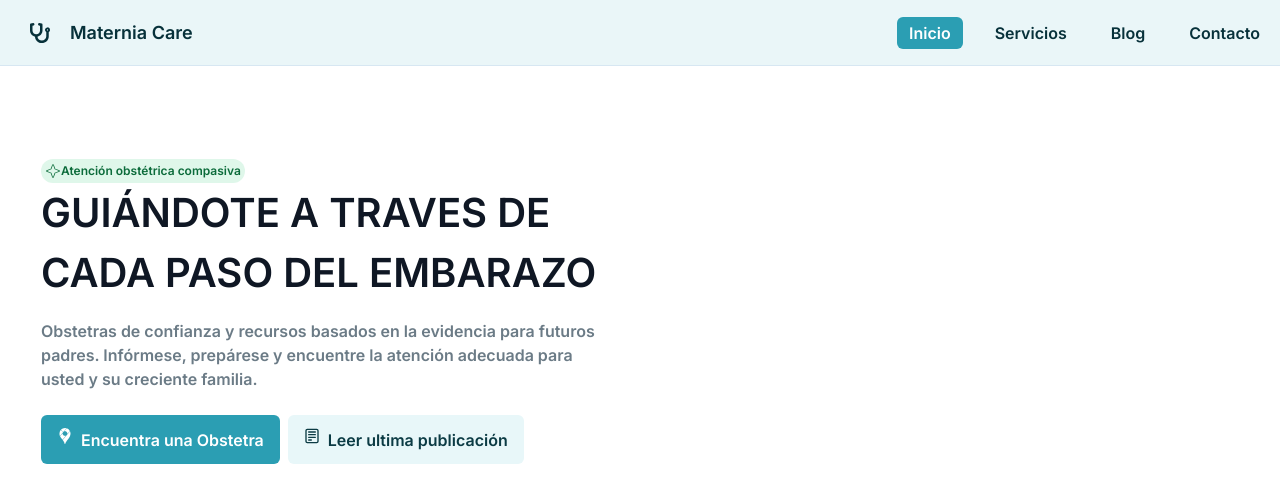
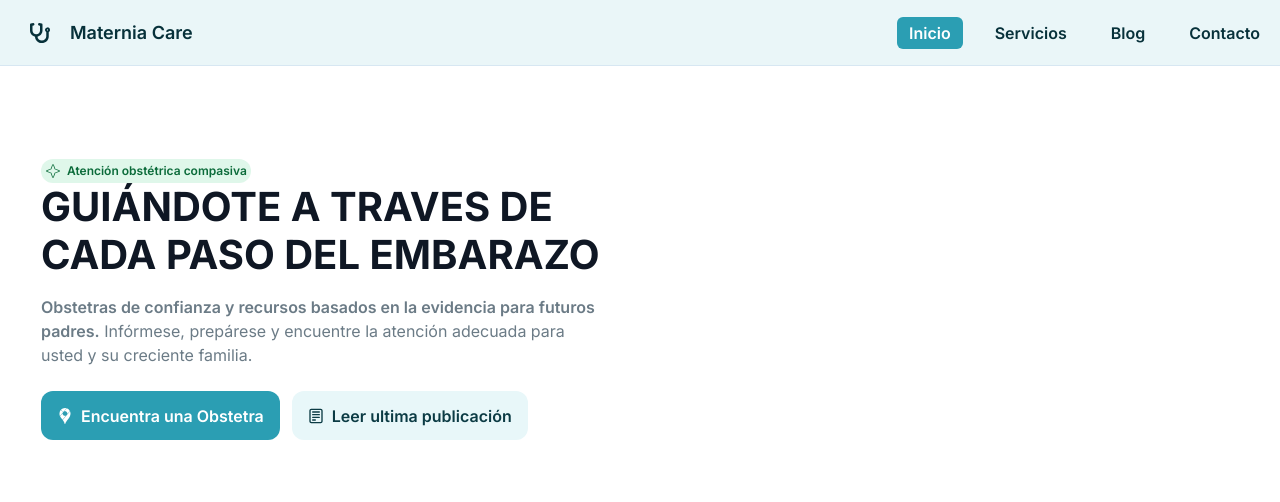
Before and after one commit to Laszlo-Caballero/obstetricia-landing, a Next.js app: page / in a window 1280 px wide. Shown: the top 502 px of the page. Built offline with nearby package versions, Linux system fonts and the light colour scheme.

Commit message:
correcciones

```diff
--- a/src/app/page.tsx
+++ b/src/app/page.tsx
@@ -6,36 +6,37 @@ import { CgNotes } from "react-icons/cg";
 export default function Page() {
   return (
     <div className="h-full w-full">
-        <div className= "pt-[56px] pb-[48px] px-[40px] h-[326px]">
-
-          <div className= "border border-white w-full py-[36px] ">
-              <span className="flex bg-compassionate max-w-max rounded-xl p-1">
-            <PiStarFourLight className="text-care size=4" />
+      <div className="pt-[56px] pb-[48px] px-[40px] h-[326px]">
+        <div className="border border-white w-full py-[36px] ">
+          <span className="flex gap-x-[6px] bg-compassionate max-w-max rounded-xl p-1">
+            <PiStarFourLight className="text-care size-4" />
             <p className=" text-xs font-semibold text-care">
               Atención obstétrica compasiva
             </p>
           </span>
 
-            <p className= "text-[40px] font-semibold text-guiding w-[597.83px]">
+          <p className="text-[40px] leading-12 font-bold text-guiding w-[597.83px]">
             GUIÁNDOTE A TRAVES DE CADA PASO DEL EMBARAZO
           </p>
-            <p className="font-semibold text-[16px] w-[564.73px] text-guiaGris pt-[16px]">
-              Obstetras de confianza y recursos basados en la evidencia para futuros padres.
-              Infórmese, prepárese y encuentre la atención adecuada para usted y su creciente familia.
+          <p className=" w-[564.73px] text-guiaGris pt-[16px]">
+            <span className="font-semibold">
+              Obstetras de confianza y recursos basados en la evidencia para
+              futuros padres.
+            </span>{" "}
+            Infórmese, prepárese y encuentre la atención adecuada para usted y
+            su creciente familia.
           </p>
-            <div className= "flex gap-2">
-            <button className=" flex mt-[24px] bg-botonAzul text-letraBlanca px-[16px] py-[12.5px] rounded-md font-semibold max-w-max gap-[8px]">
-            <SiGooglemaps></SiGooglemaps>  Encuentra una Obstetra
+          <div className="flex gap-3 mt-[24px]">
+            <button className=" flex items-center  bg-botonAzul text-letraBlanca px-[16px] py-[12.5px] rounded-xl font-semibold max-w-max gap-[8px]">
+              <SiGooglemaps /> Encuentra una Obstetra
             </button>
 
-            <button className=" flex mt-[24px] bg-FondoCeleste text-azulLeer px-[16px] py-[12.5px] rounded-md font-semibold max-w-max gap-[8px]">
-            <CgNotes></CgNotes> Leer ultima publicación
+            <button className=" flex items-center bg-FondoCeleste text-azulLeer px-[16px] py-[12.5px] rounded-xl font-semibold max-w-max gap-[8px]">
+              <CgNotes /> Leer ultima publicación
             </button>
           </div>
         </div>
       </div>
-
     </div>
-
   );
 }
```
Lines whose indentation alone changed are shown as unchanged.
